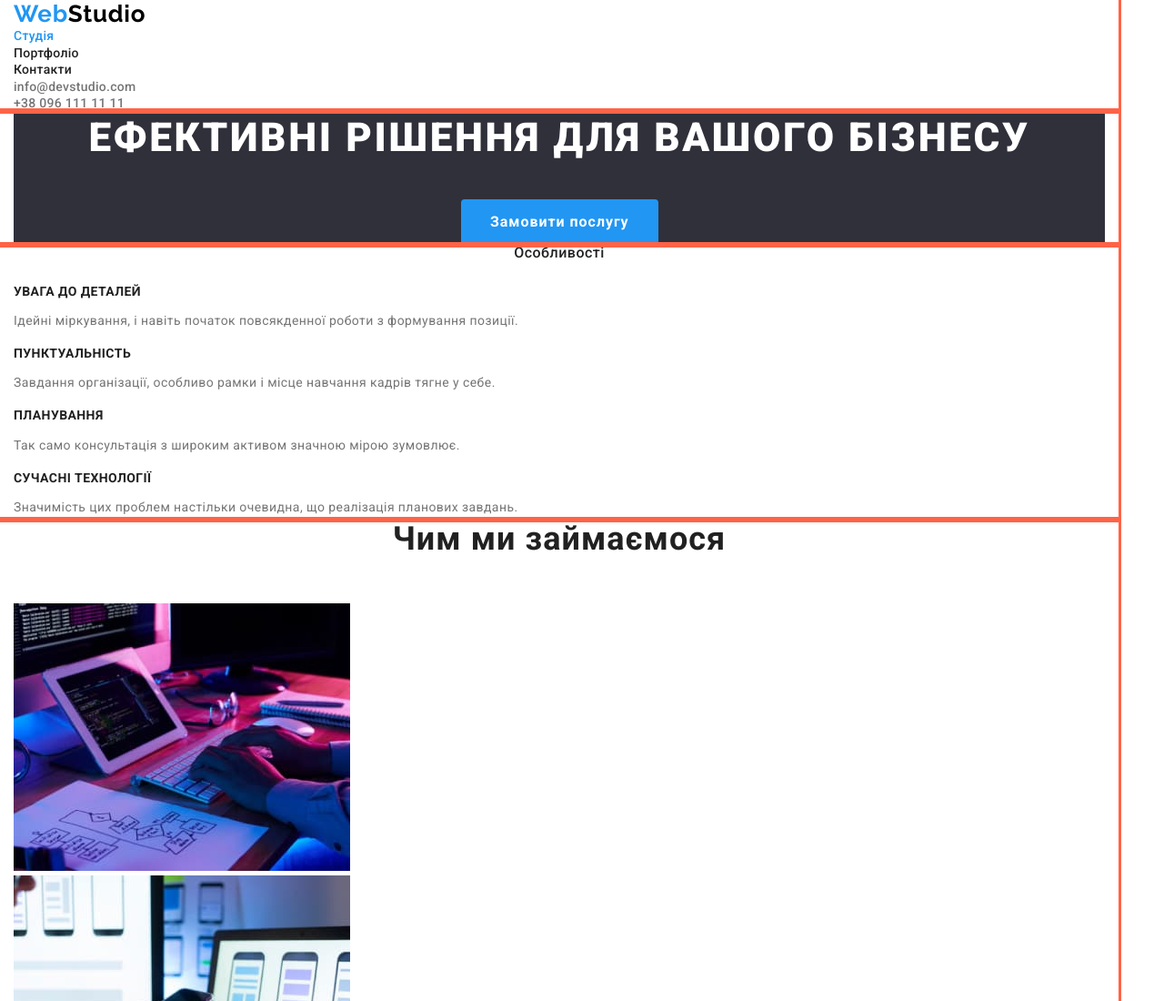
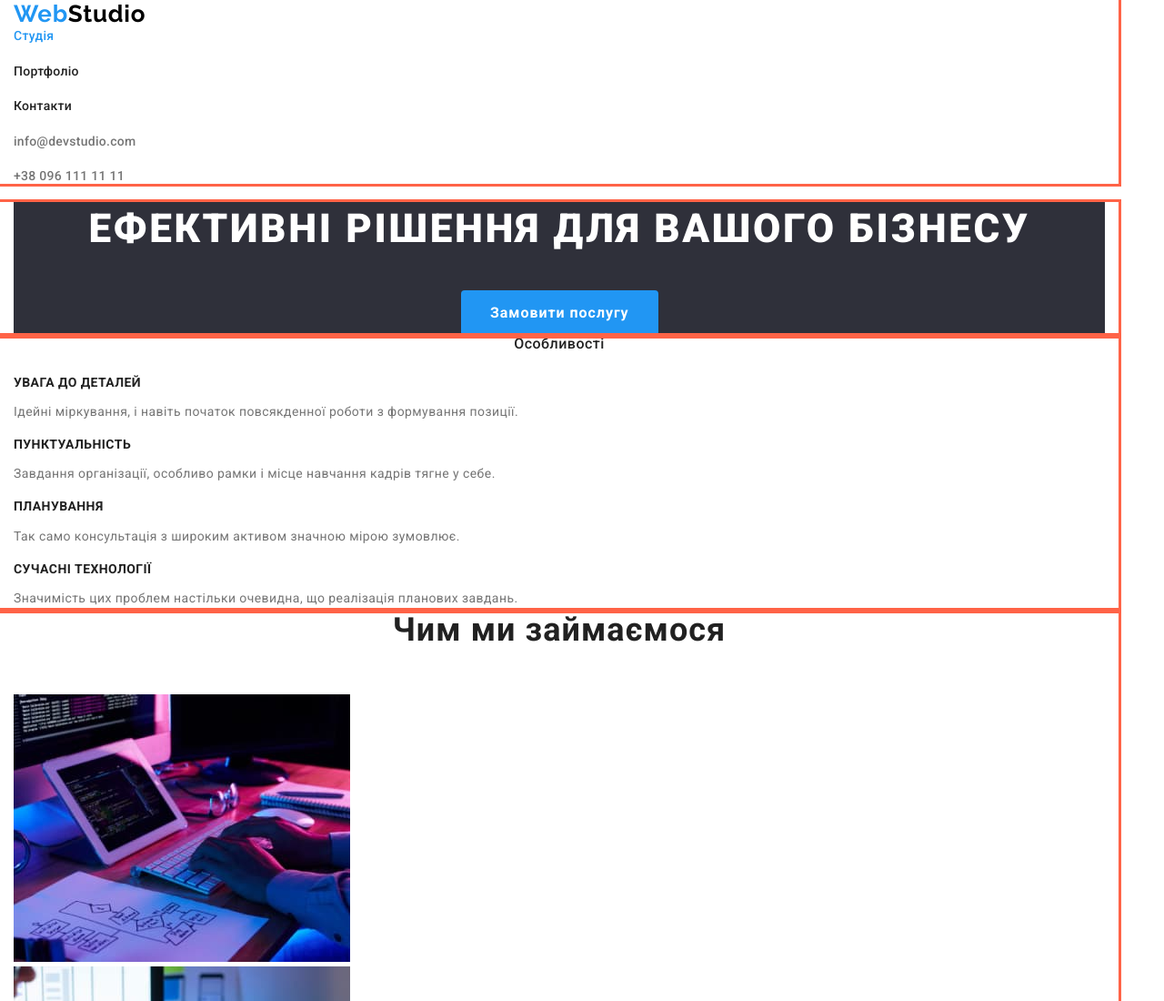
Before and after one commit to Zimmiontano/goit-markup-hw-03, a plain HTML site: page index.html in a window 1280 px wide. Shown: the top 1100 px of the page at 91% size. Drawn offline with nearby package versions, Linux system fonts and the light colour scheme.

Commit message:
внесено правки до основного коду

```diff
--- a/index.html
+++ b/index.html
@@ -26,26 +26,26 @@
   <body>
     <!--Заголовок -->
     <header>
-      <div class="container">
+      <div class="container header-main">
       <a href="./index.html" class="header-logo">
         Web<span class="logo-style-h">Studio</span>
       </a>
 
         <nav>
           <ul class="header-nav list">
-            <li><a href="./index.html" class="link current">Студія</a></li>
-            <li><a href="./portfolio.html" class="link">Портфоліо</a></li>
-            <li><a href="#" class="link">Контакти</a></li>
+            <li class="item"><a href="./index.html" class="link current">Студія</a></li>
+            <li class="item"><a href="./portfolio.html" class="link">Портфоліо</a></li>
+            <li class="item"><a href="#" class="link">Контакти</a></li>
           </ul>
         </nav>
 
         <ul class="auth-nav list">
-          <li>
+          <li class="item">
             <a href="mailto:info@devstudio.com" class="email"
               >info@devstudio.com</a
             >
           </li>
-          <li>
+          <li class="item">
             <a href="tel:+3809611111111" class="phone">+38 096 111 11 11</a>
           </li>
         </ul>
```
